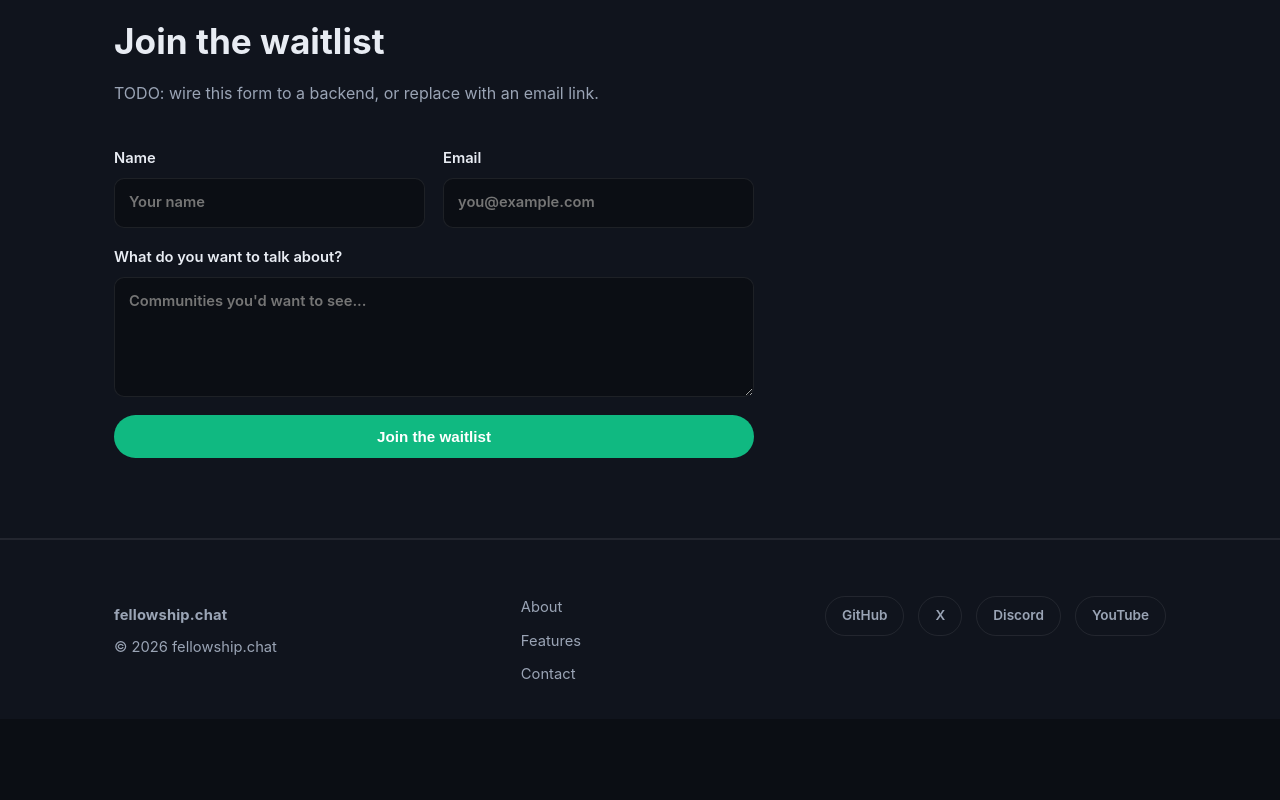
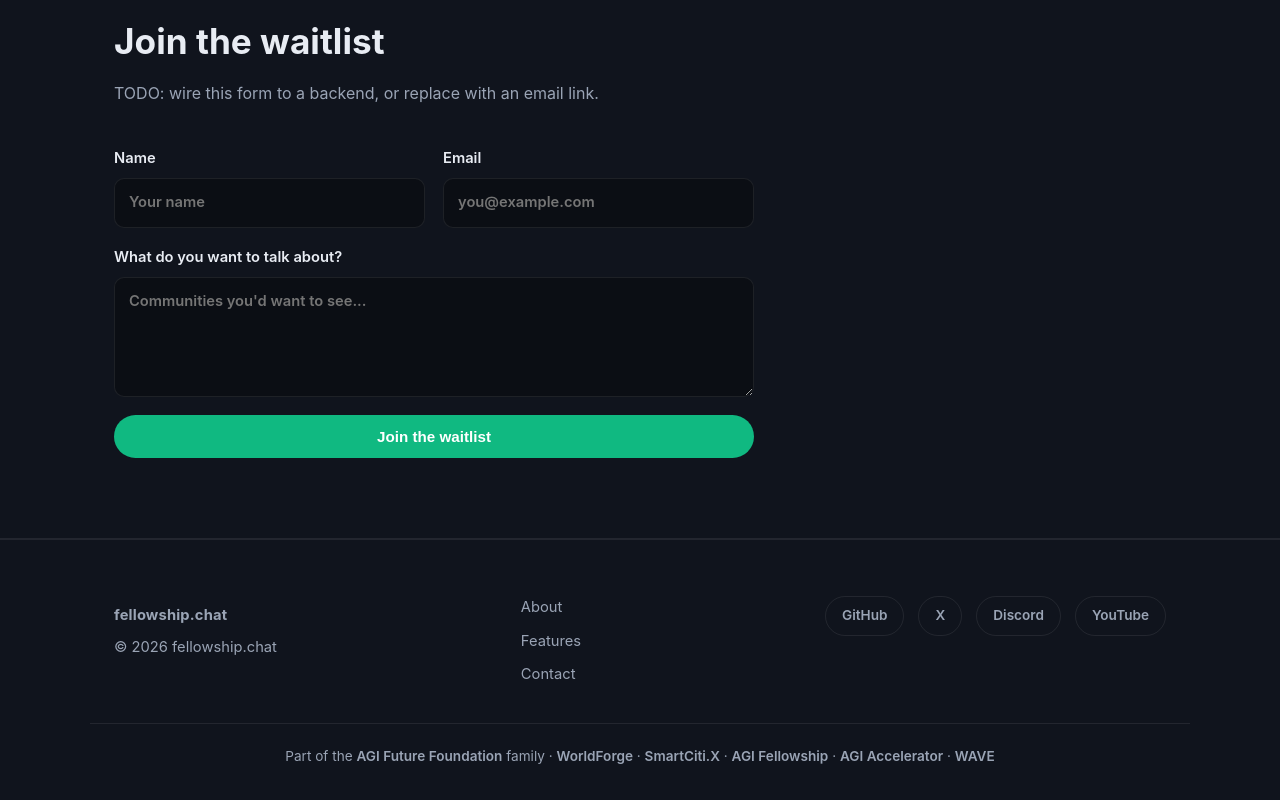
Before and after one commit to AGIFutureFoundation/fellowship-chat, a plain HTML site: page index.html in a window 1280 px wide. Shown: the part 1985-2785 px from the top of the page. Before the commit the page ends 2704 px from the top, so only its background shows below. Drawn offline with Linux system fonts and the light colour scheme.

Commit message:
Unified branding: family bar

```diff
--- a/index.html
+++ b/index.html
@@ -107,6 +107,9 @@
         <a href="#" aria-label="YouTube" rel="noopener" target="_blank">YouTube</a>
       </div>
     </div>
+    <div class="container family-bar">
+      <p>Part of the <a href="https://agifuturefoundation.org">AGI Future Foundation</a> family · <a href="https://worldforge.agifuturefoundation.org">WorldForge</a> · <a href="https://smartciti.x.agifuturefoundation.org">SmartCiti.X</a> · <a href="https://agifellowship.church">AGI Fellowship</a> · <a href="https://agi.lease">AGI Accelerator</a> · <a href="https://bioacoustics.cloud">WAVE</a></p>
+    </div>
   </footer>
   <script src="script.js"></script>
 </body>
--- a/styles.css
+++ b/styles.css
@@ -194,3 +194,12 @@ a { color: var(--accent); text-decoration: none; }
   .form-row { grid-template-columns: 1fr; }
   .stats-grid { gap: 24px; }
 }
+
+/* ---- Family bar (unified branding across all AGIF sites) ---- */
+.family-bar {
+  margin-top: 36px; padding-top: 22px; border-top: 1px solid var(--border);
+  display: flex; gap: 10px 18px; flex-wrap: wrap; align-items: center; justify-content: center;
+}
+.family-bar p { color: var(--text-muted); font-size: 0.85rem; }
+.family-bar a { color: var(--text-muted); font-weight: 600; }
+.family-bar a:hover { color: var(--accent); }
```
